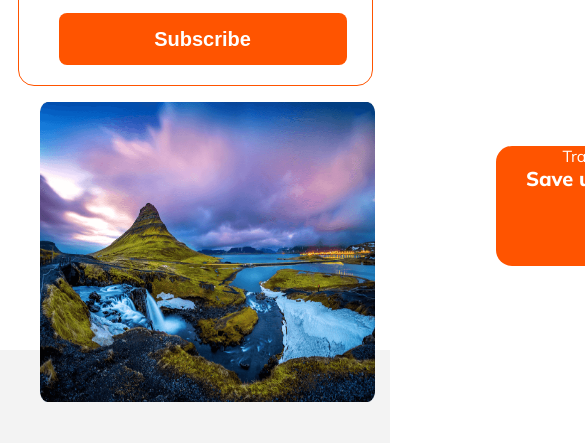
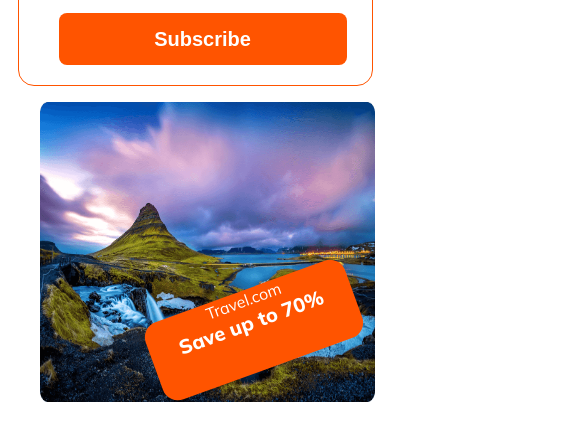
Before and after one commit to shajedurrahaman/p-hero-assignment-2, a plain HTML site: page index.html in a window 390 px wide. Shown: the part 5412-5855 px from the top of the page, 585 px wide, since content can reach past the window. Drawn offline with nearby package versions, Linux system fonts and the light colour scheme.

Commit message:
important responsive part added

```diff
--- a/CSS/style.css
+++ b/CSS/style.css
@@ -688,13 +688,14 @@ footer {
         width: 335px;
         height: 300px;
         margin-left: 2.5rem;
+        position: relative;
     }
     .save-box {
         width: 212px;
-        margin-bottom: 3rem;
-        top: 100%;
-        left: 100%;
-        transform: translate(50%, 50%);
+        height: 82px;
+        position: absolute;
+        top: 83.5%;
+        left: 38%;
         /* transform: rotate(-20deg); */
     }
     .save-title {
```
Also changed, not shown: index.html (+2 -2 lines).
